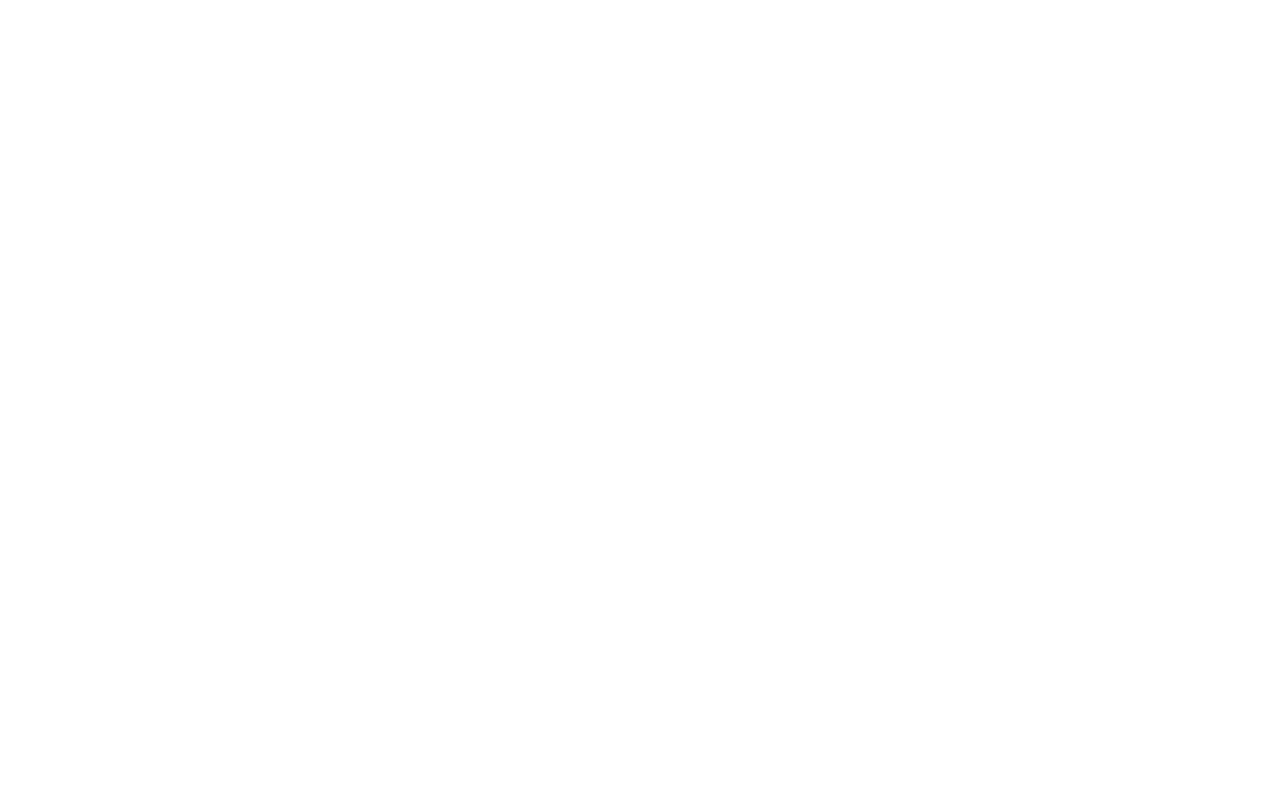
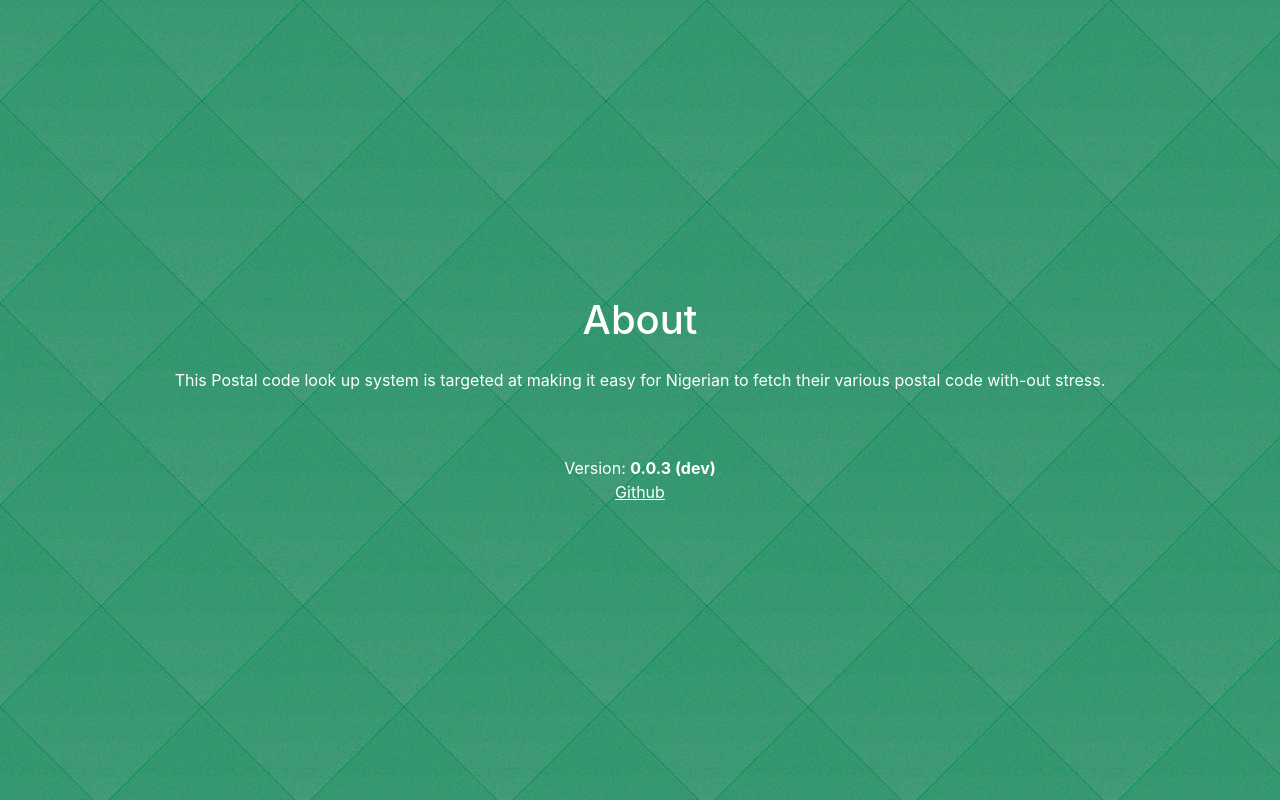
Before and after one commit to OgbeniHMMD/nigeria-postalcode, a Nuxt app: page /about in a window 1280 px wide. Before the commit this address had no page. Built offline with nearby package versions, Linux system fonts and the light colour scheme.

Commit message:
Added an About Page

```diff
--- a/layouts/default.vue
+++ b/layouts/default.vue
@@ -1,5 +1,25 @@
 <template>
-  <div>
+  <div class="d-flex justify-content-center align-items-center text-center min-vh-100 m-0 my-auto">
     <nuxt />
   </div>
 </template>
+
+
+<style>
+body {
+  color: #ffffff;
+  background-color: #008751;
+  background-image: url("/gradient-squares.png");
+}
+
+a {
+  color: white;
+  text-decoration: underline !important;
+}
+
+.alert,
+.border,
+.form-control {
+  border-width: 2px !important;
+}
+</style>
--- a/nuxt.config.js
+++ b/nuxt.config.js
@@ -4,7 +4,7 @@
    ** Headers of the page
    */
   head: {
-    title: "Nigeria Postal Codes" || process.env.npm_package_name,
+    title: "Nigeria's Postal Code Look Up System" || process.env.npm_package_name,
     meta: [
       { charset: "utf-8" },
       { name: "viewport", content: "width=device-width, initial-scale=1" },
@@ -62,7 +62,7 @@
     /*
      ** You can extend webpack config here
      */
-    extend(config, ctx) {}
+    extend(config, ctx) { }
   },
   generate: {
     fallback: true //Use '404.html' instead of the default '200.html'
--- a/package.json
+++ b/package.json
@@ -1,7 +1,7 @@
 {
   "name": "postalcode",
-  "version": "0.0.2",
-  "description": "Nigeria&#39;s Postal Code Finder",
+  "version": "0.0.3",
+  "description": "Nigeria&#39;s Postal Code Look Up System",
   "author": "Olajide A. Hammed",
   "private": true,
   "scripts": {
--- /dev/null
+++ b/pages/about.vue
@@ -0,0 +1,15 @@
+<template>
+  <div>
+    <div class="h1 mb-4">About</div>
+    <p>This Postal code look up system is targeted at making it easy for Nigerian to fetch their various postal code with-out stress.</p>
+
+    <div class="pt-5">
+      Version:
+      <strong>0.0.3 (dev)</strong>
+    </div>
+
+    <div>
+      <a href="//github.com/OgbeniHMMD/nigeria-postalcode">Github</a>
+    </div>
+  </div>
+</template>
--- a/pages/index.vue
+++ b/pages/index.vue
@@ -1,9 +1,8 @@
 <template>
-  <div class="d-flex justify-content-center align-items-center text-center min-vh-100 m-0 my-auto">
   <div class="container m-2">
     <div>
       <div
-          class="border border-white text-white rounded h4 p-4 mb-4"
+        class="border border-white rounded h4 p-4 mb-4"
         v-html="alert ? alert : 'Select Your State'"
       ></div>
 
@@ -47,8 +46,8 @@
     </div>
 
     <div class="pt-4 font-weight-bold">
-        <a href="//github.com/OgbeniHMMD/nigeria-postalcode">Version 0.0.2 (dev)</a>
-      </div>
+      <a class="mr-4" href="/about" title="Learn More">V 0.0.3 (dev)</a> &mdash;
+      <a class="ml-4" href="//github.com/OgbeniHMMD/nigeria-postalcode">Github</a>
     </div>
   </div>
 </template>
@@ -68,21 +67,3 @@
   }
 };
 </script>
-
-
-<style>
-body {
-  background-color: #008751;
-  background-image: url("/gradient-squares.png");
-  /* This is mostly intended for prototyping; please download the pattern and re-host for production environments. Thank you! */
-}
-a {
-  color: white;
-}
-
-.alert,
-.border,
-.form-control {
-  border-width: 2px !important;
-}
-</style>
```
Lines whose indentation alone changed are shown as unchanged.
